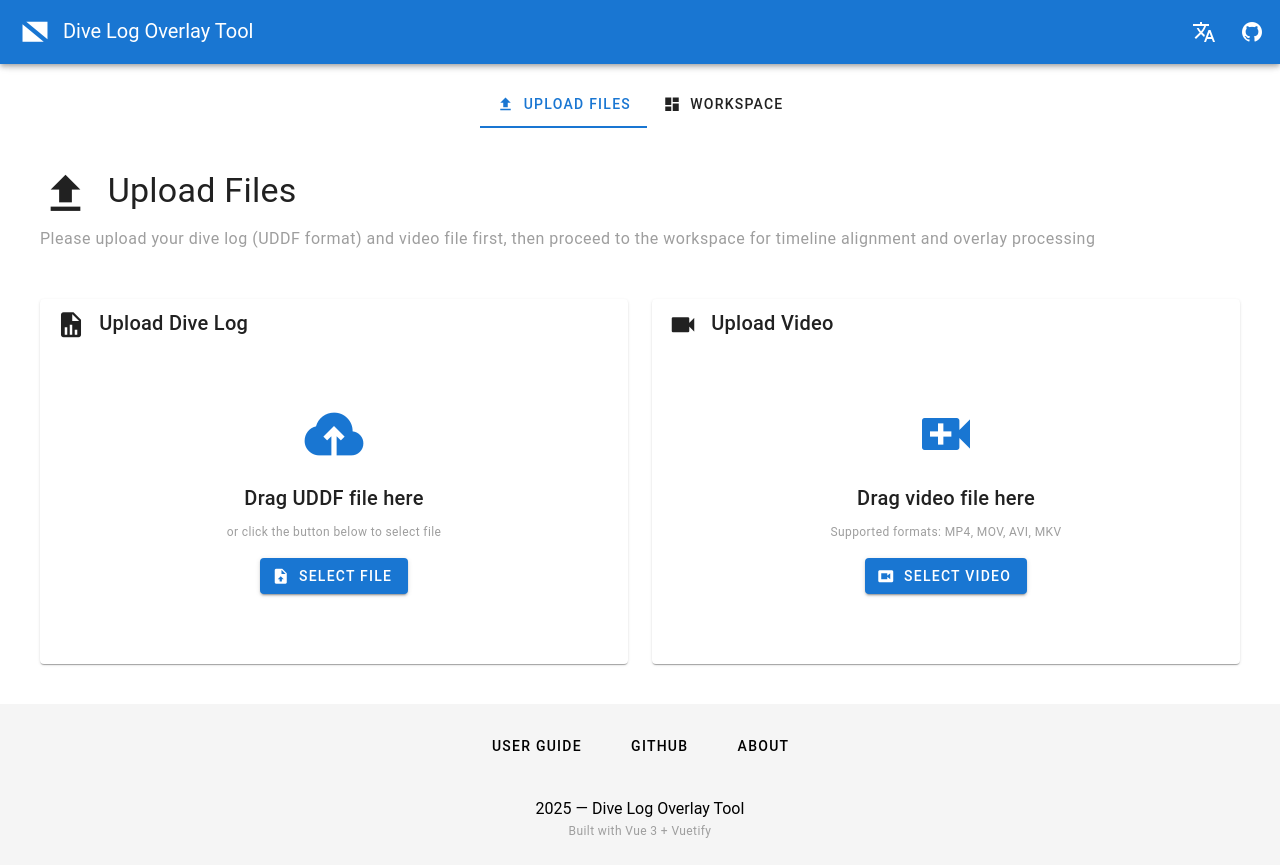
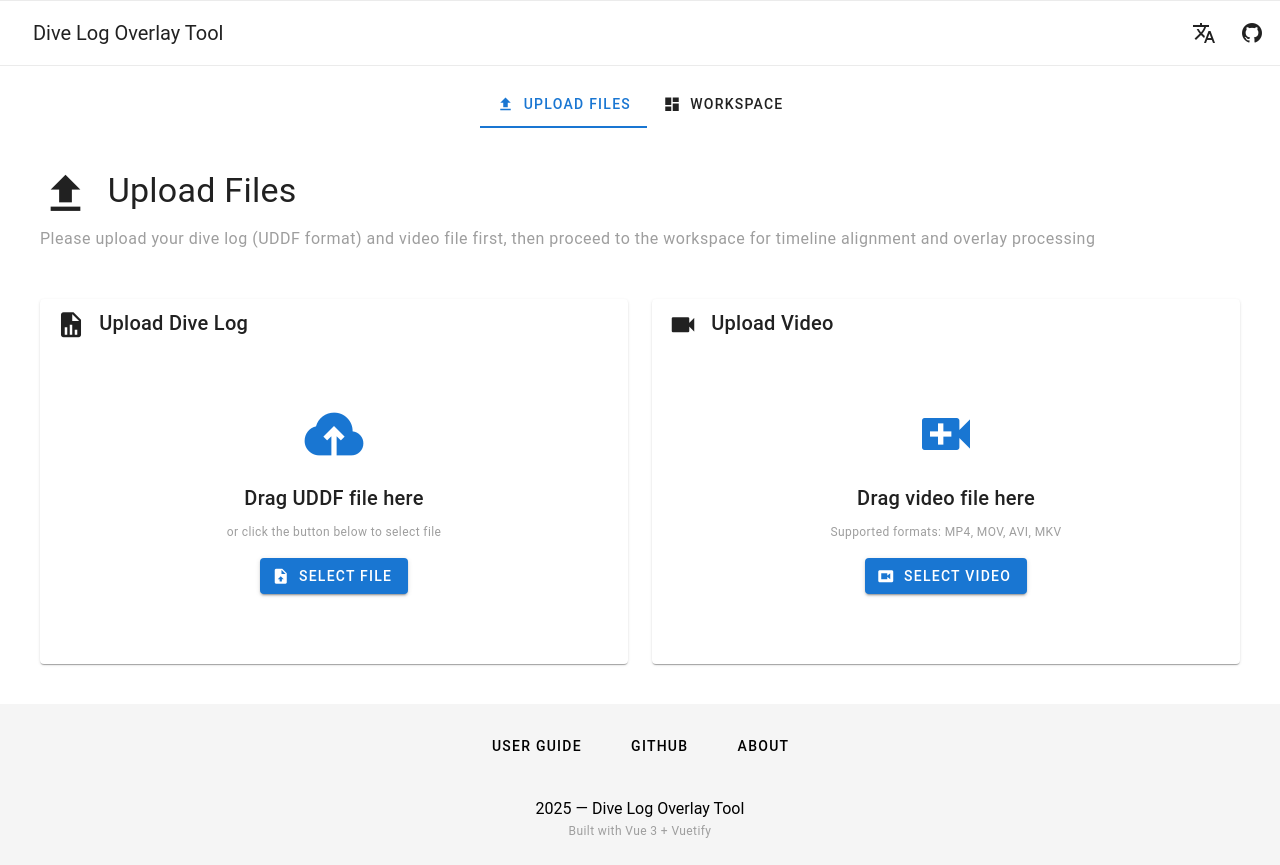
Before and after one commit to waynelens/Dive-Log-Overlay, a Vue app: page / in a window 1280 px wide. Built offline with nearby package versions, Linux system fonts and the light colour scheme.

Commit message:
fix(header): use BASE_URL for public icon path

```diff
--- a/src/components/common/HeaderBar.vue
+++ b/src/components/common/HeaderBar.vue
@@ -10,13 +10,17 @@ function changeLocale(locale) {
   setLocale(locale)
   currentLocale.value = locale
 }
+
+// ensure public assets work when deployed to a subpath
+const base = import.meta.env.BASE_URL || '/'
+
 </script>
 
 <template>
-  <v-app-bar color="primary" prominent>
+  <v-app-bar prominent flat elevation="0" class="app-bar-borders">
     <v-app-bar-title>
-      <v-icon icon="mdi-diving-scuba-flag" class="mr-2" />
-      {{ t('header.title') }}
+  <v-img :src="base + 'icon2.png'" max-width="32" max-height="32" class="mr-2 d-inline-block" style="vertical-align: middle;" />
+      Dive Log Overlay Tool
     </v-app-bar-title>
 
     <template #append>
@@ -39,4 +43,9 @@ function changeLocale(locale) {
 </template>
 
 <style scoped>
+/* light top and bottom border for app bar */
+.app-bar-borders {
+  border-top: 1px solid rgba(0,0,0,0.08);
+  border-bottom: 1px solid rgba(0,0,0,0.08);
+}
 </style>
```
